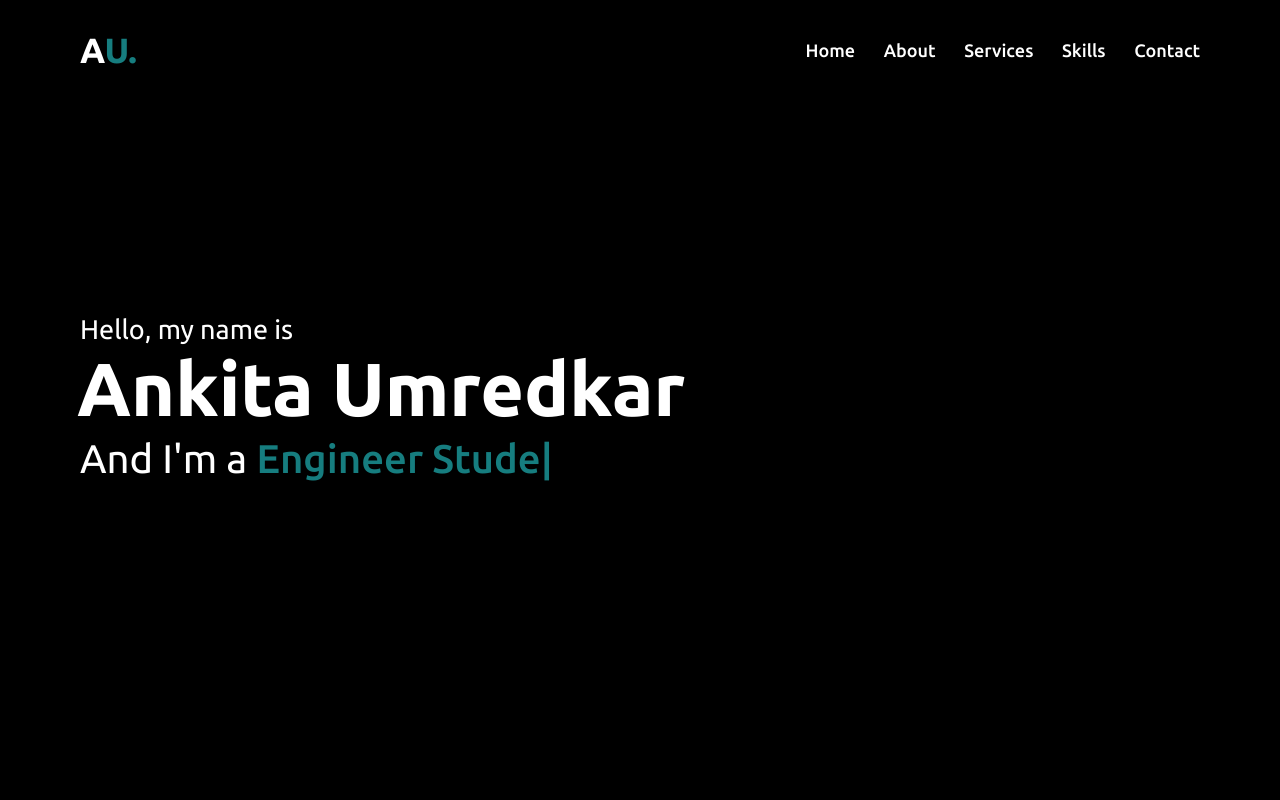
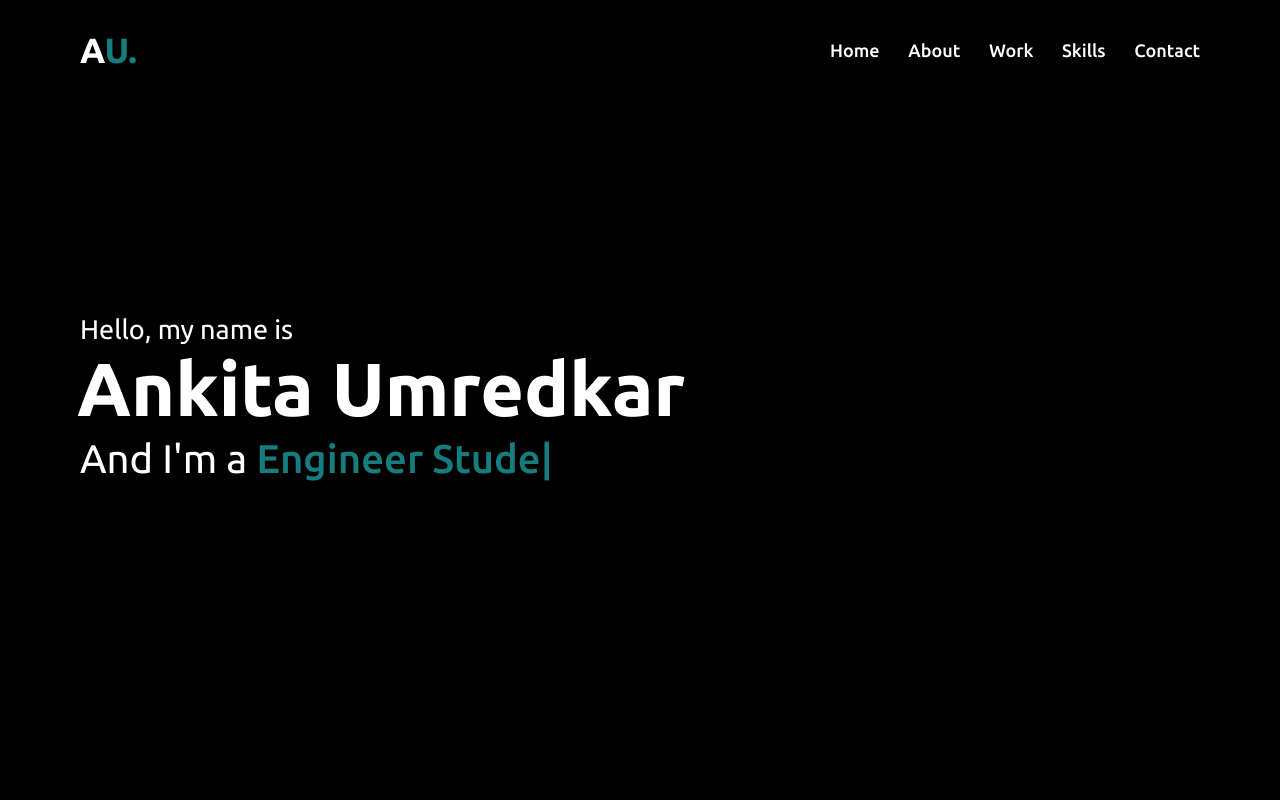
Before and after one commit to Ankita-Umredkar/Ankita-Umredkar.github.io, a plain HTML site: page index.html in a window 1280 px wide. Shown: the top 800 px of the page. Drawn offline with nearby package versions, Linux system fonts and the light colour scheme.

Commit message:
Update index.html

```diff
--- a/index.html
+++ b/index.html
@@ -24,7 +24,7 @@
             <ul class="menu">
                 <li><a href="#home" class="menu-btn">Home</a></li>
                 <li><a href="#about" class="menu-btn">About</a></li>
-                <li><a href="#services" class="menu-btn">Services</a></li>
+                <li><a href="#services" class="menu-btn">Work</a></li>
                 <li><a href="#skills" class="menu-btn">Skills</a></li>
                 <!-- <li><a href="#teams" class="menu-btn">Teams</a></li> -->
                 <li><a href="#contact" class="menu-btn">Contact</a></li>
```
